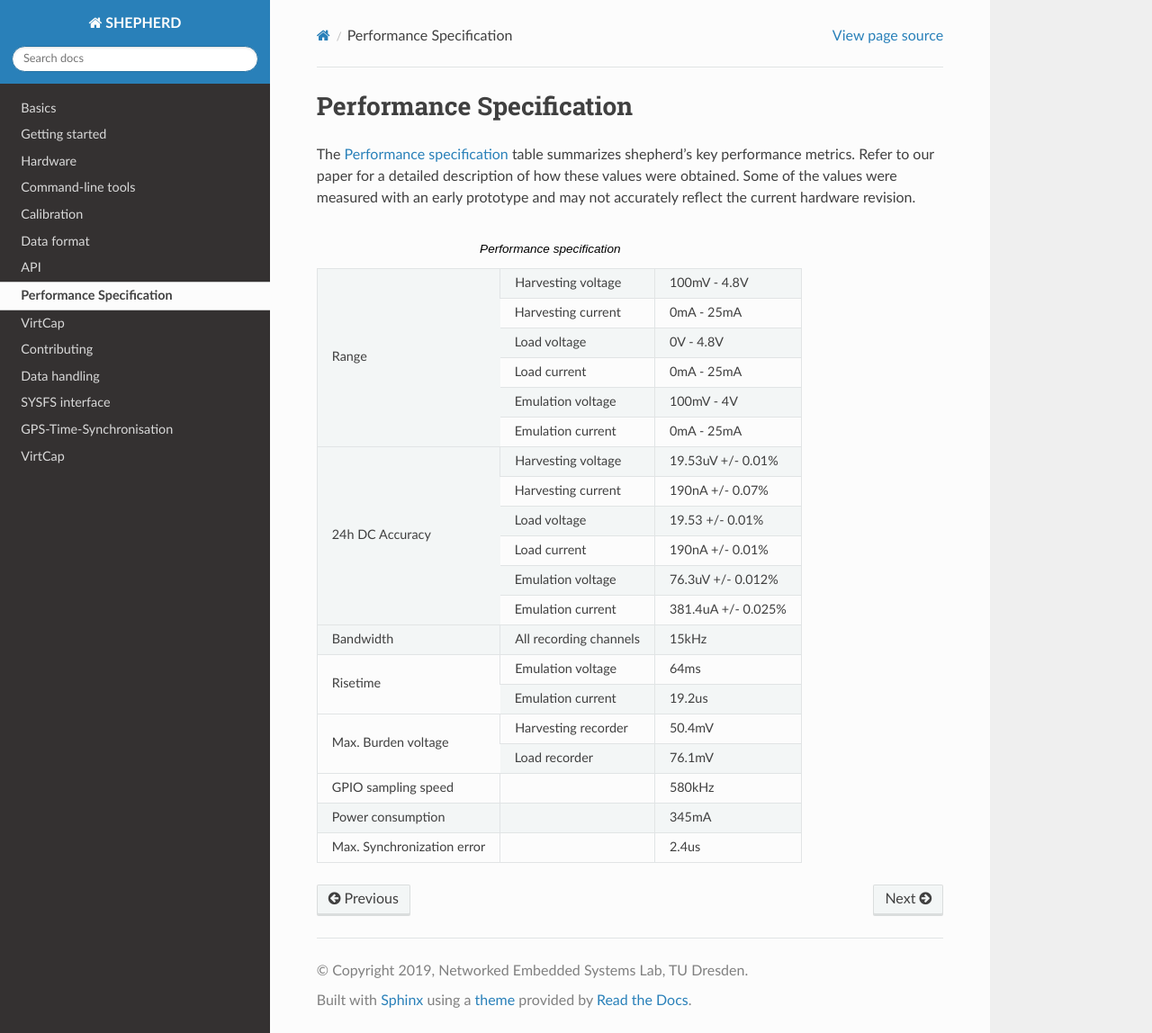
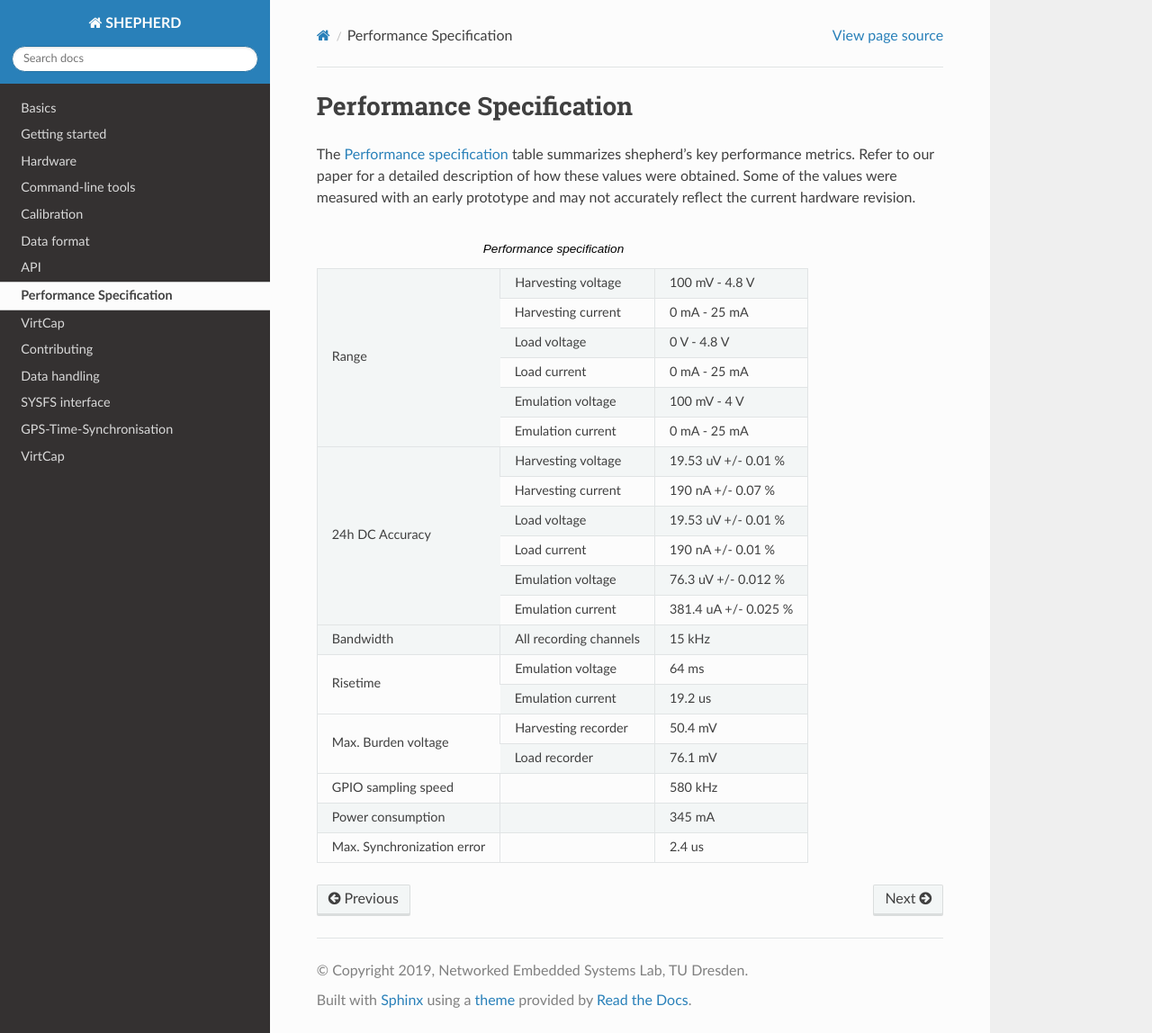
Before and after one commit to geissdoerfer/shepherd, a Sphinx documentation site: the page built from docs/user/performance.rst, in a window 1280 px wide and 1148 px high. Shown: the whole window at 90% size. Built offline with Sphinx 7.4.7 and the Read the Docs theme 2.0.0, drawn with Linux system fonts in a browser that asks for light colours.

Commit message:
Update performance.rst
proper formatting for units

```diff
--- a/docs/user/performance.rst
+++ b/docs/user/performance.rst
@@ -8,44 +8,44 @@ Some of the values were measured with an early prototype and may not accurately
 
 .. table:: Performance specification
 
-    +----------------------------+------------------------+--------------------+
-    | Range                      | Harvesting voltage     | 100mV - 4.8V       |
-    +                            +------------------------+--------------------+
-    |                            | Harvesting current     | 0mA - 25mA         |
-    +                            +------------------------+--------------------+
-    |                            | Load voltage           | 0V - 4.8V          |
-    +                            +------------------------+--------------------+
-    |                            | Load current           | 0mA - 25mA         |
-    +                            +------------------------+--------------------+
-    |                            | Emulation voltage      | 100mV - 4V         |
-    +                            +------------------------+--------------------+
-    |                            | Emulation current      | 0mA - 25mA         |
-    +----------------------------+------------------------+--------------------+
-    | 24h DC Accuracy            | Harvesting voltage     | 19.53uV +/- 0.01%  |
-    +                            +------------------------+--------------------+
-    |                            | Harvesting current     | 190nA +/- 0.07%    |
-    +                            +------------------------+--------------------+
-    |                            | Load voltage           | 19.53 +/- 0.01%    |
-    +                            +------------------------+--------------------+
-    |                            | Load current           | 190nA +/- 0.01%    |
-    +                            +------------------------+--------------------+
-    |                            | Emulation voltage      | 76.3uV +/- 0.012%  |
-    +                            +------------------------+--------------------+
-    |                            | Emulation current      | 381.4uA +/- 0.025% |
-    +----------------------------+------------------------+--------------------+
-    | Bandwidth                  | All recording channels | 15kHz              |
-    +----------------------------+------------------------+--------------------+
-    | Risetime                   | Emulation voltage      | 64ms               |
-    +                            +------------------------+--------------------+
-    |                            | Emulation current      | 19.2us             |
-    +----------------------------+------------------------+--------------------+
-    | Max. Burden voltage        | Harvesting recorder    | 50.4mV             |
-    +                            +------------------------+--------------------+
-    |                            | Load recorder          | 76.1mV             |
-    +----------------------------+------------------------+--------------------+
-    | GPIO sampling speed        |                        | 580kHz             |
-    +----------------------------+------------------------+--------------------+
-    | Power consumption          |                        | 345mA              |
-    +----------------------------+------------------------+--------------------+
-    | Max. Synchronization error |                        | 2.4us              |
-    +----------------------------+------------------------+--------------------+
+    +----------------------------+------------------------+----------------------+
+    | Range                      | Harvesting voltage     | 100 mV - 4.8 V       |
+    +                            +------------------------+----------------------+
+    |                            | Harvesting current     | 0 mA - 25 mA         |
+    +                            +------------------------+----------------------+
+    |                            | Load voltage           | 0 V - 4.8 V          |
+    +                            +------------------------+----------------------+
+    |                            | Load current           | 0 mA - 25 mA         |
+    +                            +------------------------+----------------------+
+    |                            | Emulation voltage      | 100 mV - 4 V         |
+    +                            +------------------------+----------------------+
+    |                            | Emulation current      | 0 mA - 25 mA         |
+    +----------------------------+------------------------+----------------------+
+    | 24h DC Accuracy            | Harvesting voltage     | 19.53 uV +/- 0.01 %  |
+    +                            +------------------------+----------------------+
+    |                            | Harvesting current     | 190 nA +/- 0.07 %    |
+    +                            +------------------------+----------------------+
+    |                            | Load voltage           | 19.53 uV +/- 0.01 %  |
+    +                            +------------------------+----------------------+
+    |                            | Load current           | 190 nA +/- 0.01 %    |
+    +                            +------------------------+----------------------+
+    |                            | Emulation voltage      | 76.3 uV +/- 0.012 %  |
+    +                            +------------------------+----------------------+
+    |                            | Emulation current      | 381.4 uA +/- 0.025 % |
+    +----------------------------+------------------------+----------------------+
+    | Bandwidth                  | All recording channels | 15 kHz               |
+    +----------------------------+------------------------+----------------------+
+    | Risetime                   | Emulation voltage      | 64 ms                |
+    +                            +------------------------+----------------------+
+    |                            | Emulation current      | 19.2 us              |
+    +----------------------------+------------------------+----------------------+
+    | Max. Burden voltage        | Harvesting recorder    | 50.4 mV              |
+    +                            +------------------------+----------------------+
+    |                            | Load recorder          | 76.1 mV              |
+    +----------------------------+------------------------+----------------------+
+    | GPIO sampling speed        |                        | 580 kHz              |
+    +----------------------------+------------------------+----------------------+
+    | Power consumption          |                        | 345 mA               |
+    +----------------------------+------------------------+----------------------+
+    | Max. Synchronization error |                        | 2.4 us               |
+    +----------------------------+------------------------+----------------------+
```
